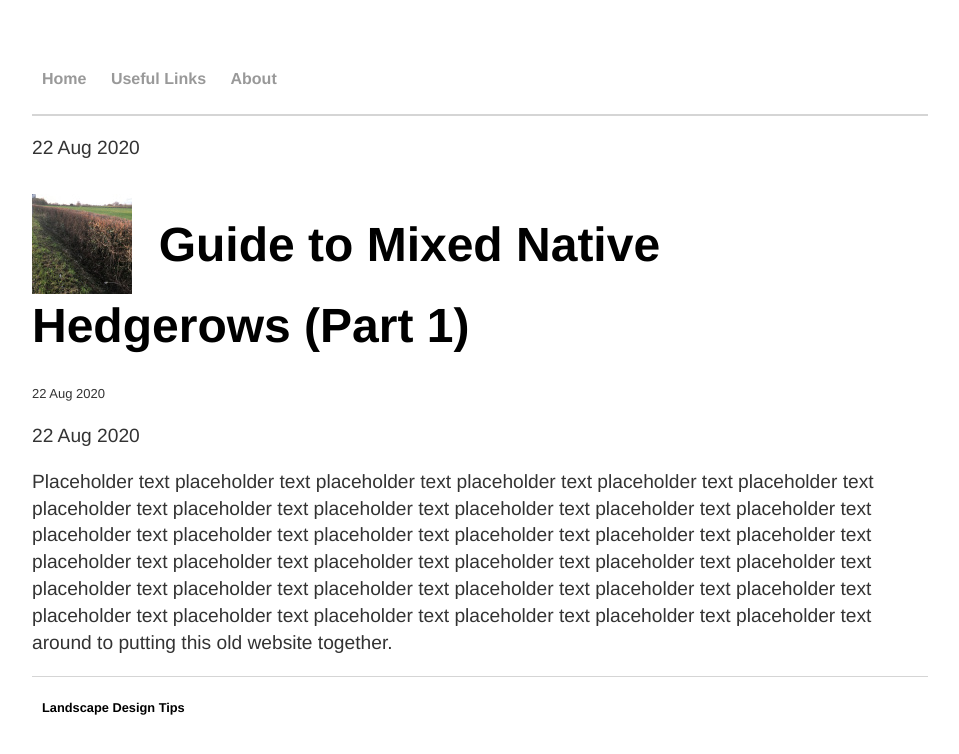
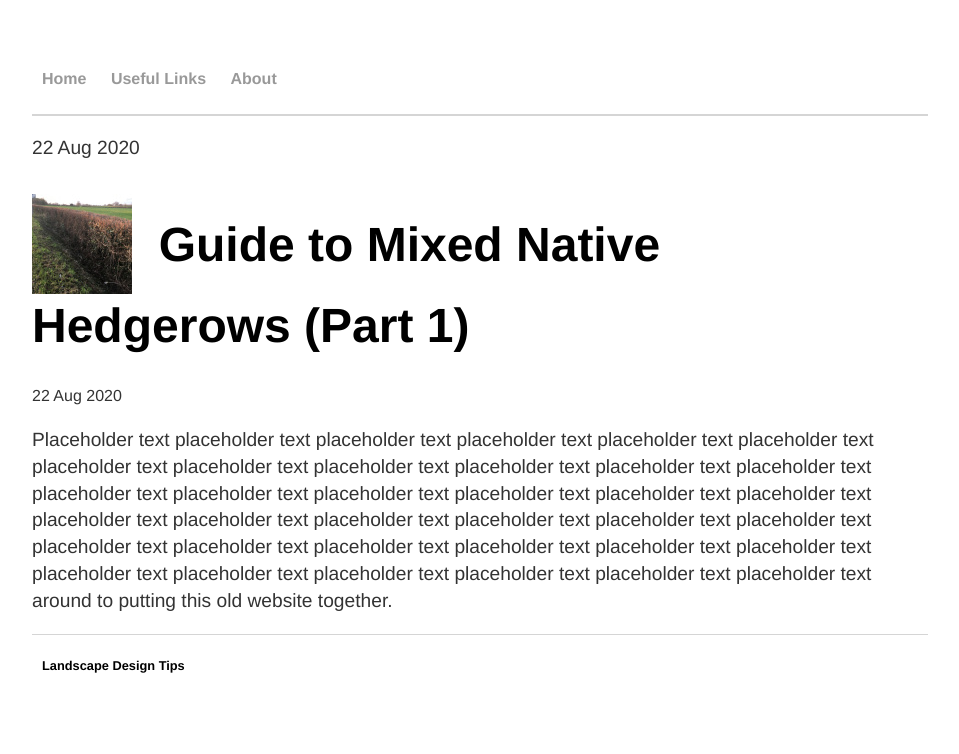
Before and after one commit to Quixoty/ORIG, a Jekyll site: the page built from _posts/2020-08-22-Guide to mixed native hedgerows (part 1).md, in a window 1280 px wide. Shown: the top 754 px of the page, without its empty margins (160-1119 px from the left). Built offline with Jekyll 4.4.1, drawn with Linux system fonts in a browser that asks for light colours.

Commit message:
Update 2020-08-22-Guide to mixed native hedgerows (part 1).md

```diff
--- a/_posts/2020-08-22-Guide to mixed native hedgerows (part 1).md
+++ b/_posts/2020-08-22-Guide to mixed native hedgerows (part 1).md
@@ -6,7 +6,6 @@
 ---
 <h1><img src="/assets/images/nativehedge1-100.JPG" style="vertical-align: middle;" width="100px"/><span style="vertical-align: middle;">&nbsp; Guide to Mixed Native Hedgerows (Part 1)</span></h1>
 
-<p style="font-size:13px">22 Aug 2020</p>
-22 Aug 2020
+<p style="font-size:16px">22 Aug 2020</p>
 
 Placeholder text placeholder text placeholder text placeholder text placeholder text placeholder text placeholder text placeholder text placeholder text placeholder text placeholder text placeholder text placeholder text placeholder text placeholder text placeholder text placeholder text placeholder text placeholder text placeholder text placeholder text placeholder text placeholder text placeholder text placeholder text placeholder text placeholder text placeholder text placeholder text placeholder text placeholder text placeholder text placeholder text placeholder text placeholder text placeholder text around to putting this old website together.
```
